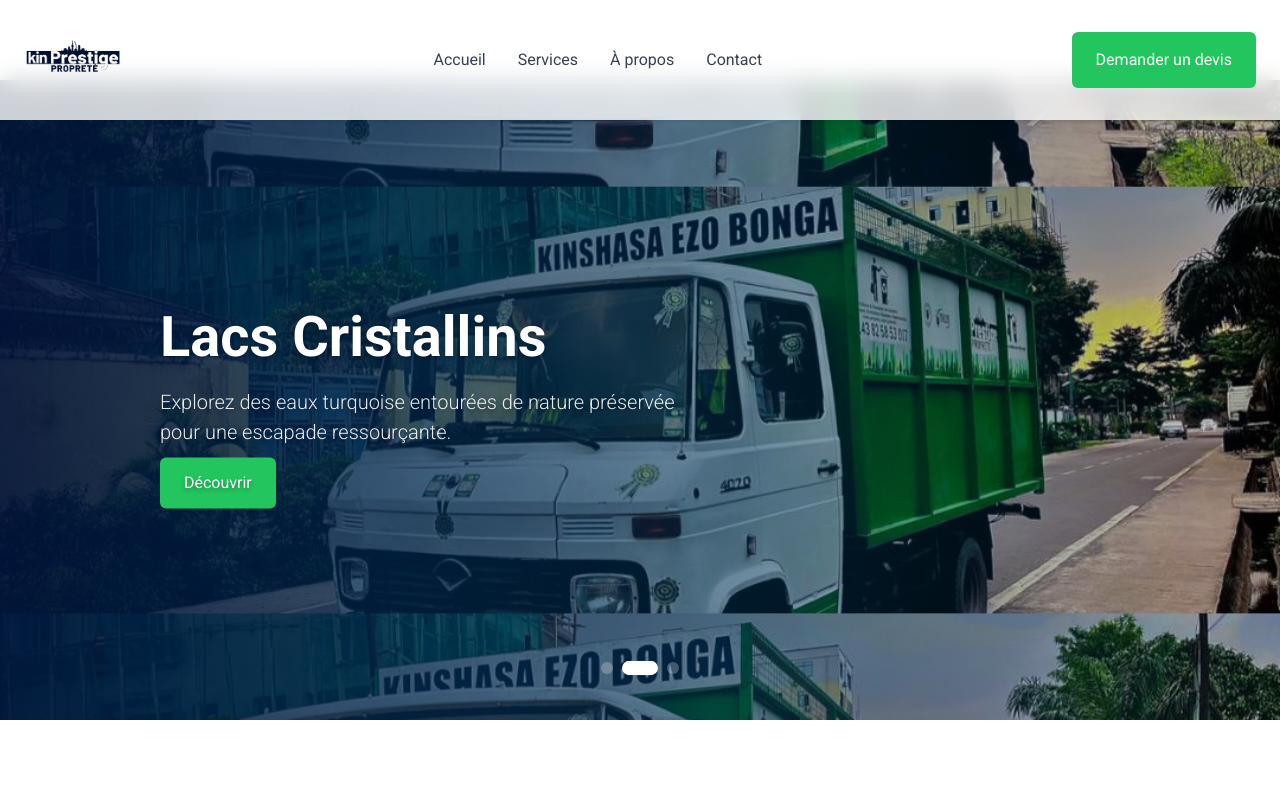
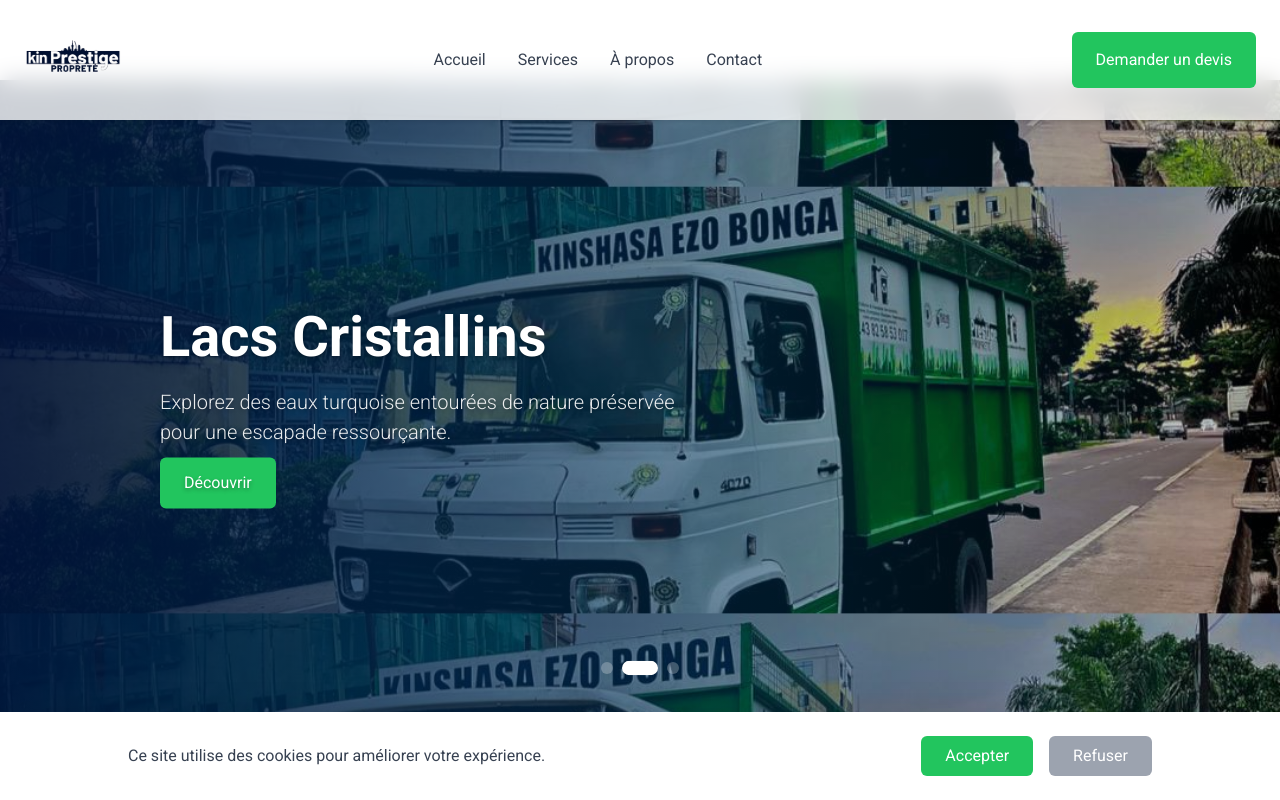
Before and after one commit to Michee-kolony/kinprestige, an Angular app: page /kinprestige/home in a window 1280 px wide. Shown: the top 800 px of the page. Built offline with nearby package versions, Linux system fonts and the light colour scheme.

Commit message:
ajout coockies

```diff
--- a/src/app/client/home/home.component.html
+++ b/src/app/client/home/home.component.html
@@ -596,3 +596,30 @@
     </div>
   </div>
 </section>
+
+
+<div *ngIf="showCookieModal"
+     class="fixed bottom-0 left-0 w-full bg-white shadow-lg p-6 z-50">
+
+  <div class="max-w-5xl mx-auto flex flex-col md:flex-row items-center justify-between gap-4">
+
+    <p class="text-gray-700">
+      Ce site utilise des cookies pour améliorer votre expérience.
+    </p>
+
+    <div class="flex gap-3">
+      <button
+        (click)="acceptCookies()"
+        class="bg-green-500 text-white px-4 py-2 rounded">
+        Accepter
+      </button>
+
+      <button
+        (click)="refuseCookies()"
+        class="bg-gray-400 text-white px-4 py-2 rounded">
+        Refuser
+      </button>
+    </div>
+
+  </div>
+</div>
--- a/src/app/client/home/home.component.ts
+++ b/src/app/client/home/home.component.ts
@@ -1,4 +1,4 @@
-import { AfterViewInit, Component } from '@angular/core';
+import { AfterViewInit, Component, OnInit } from '@angular/core';
 import { gsap } from 'gsap';
 import { ScrollTrigger } from 'gsap/ScrollTrigger';
 
@@ -9,7 +9,7 @@
   templateUrl: './home.component.html',
   styleUrls: ['./home.component.css'] // ⬅ pluriel obligatoire
 })
-export class HomeComponent implements AfterViewInit {
+export class HomeComponent implements OnInit, AfterViewInit {
 
   ngAfterViewInit(): void {
     // Animate stat1
@@ -42,4 +42,27 @@
       }
     );
   }
+
+  showCookieModal = false;
+
+ngOnInit() {
+
+  const consent = localStorage.getItem('cookieConsent');
+
+  if (!consent) {
+    this.showCookieModal = true;
+  }
+
 }
+
+acceptCookies() {
+  localStorage.setItem('cookieConsent', 'accepted');
+  this.showCookieModal = false;
+}
+
+refuseCookies() {
+  localStorage.setItem('cookieConsent', 'refused');
+  this.showCookieModal = false;
+}
+
+}
```
